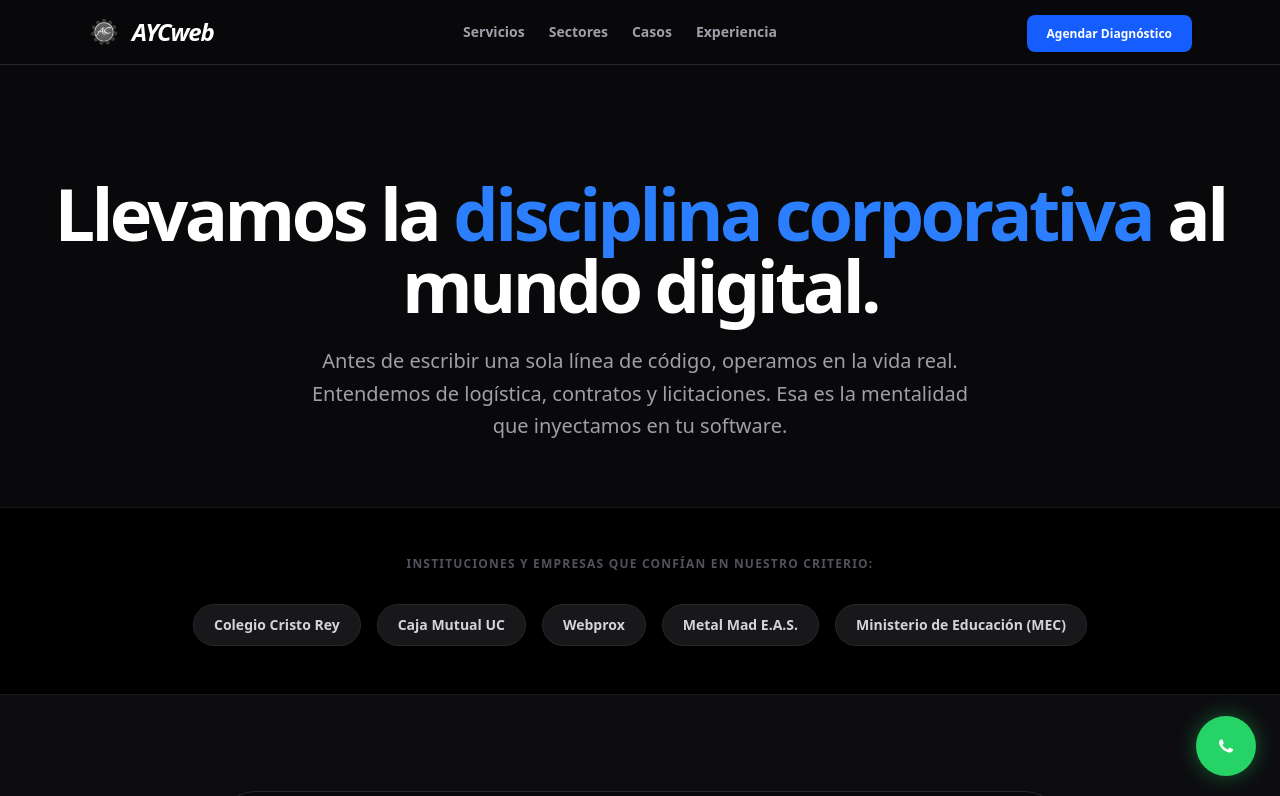
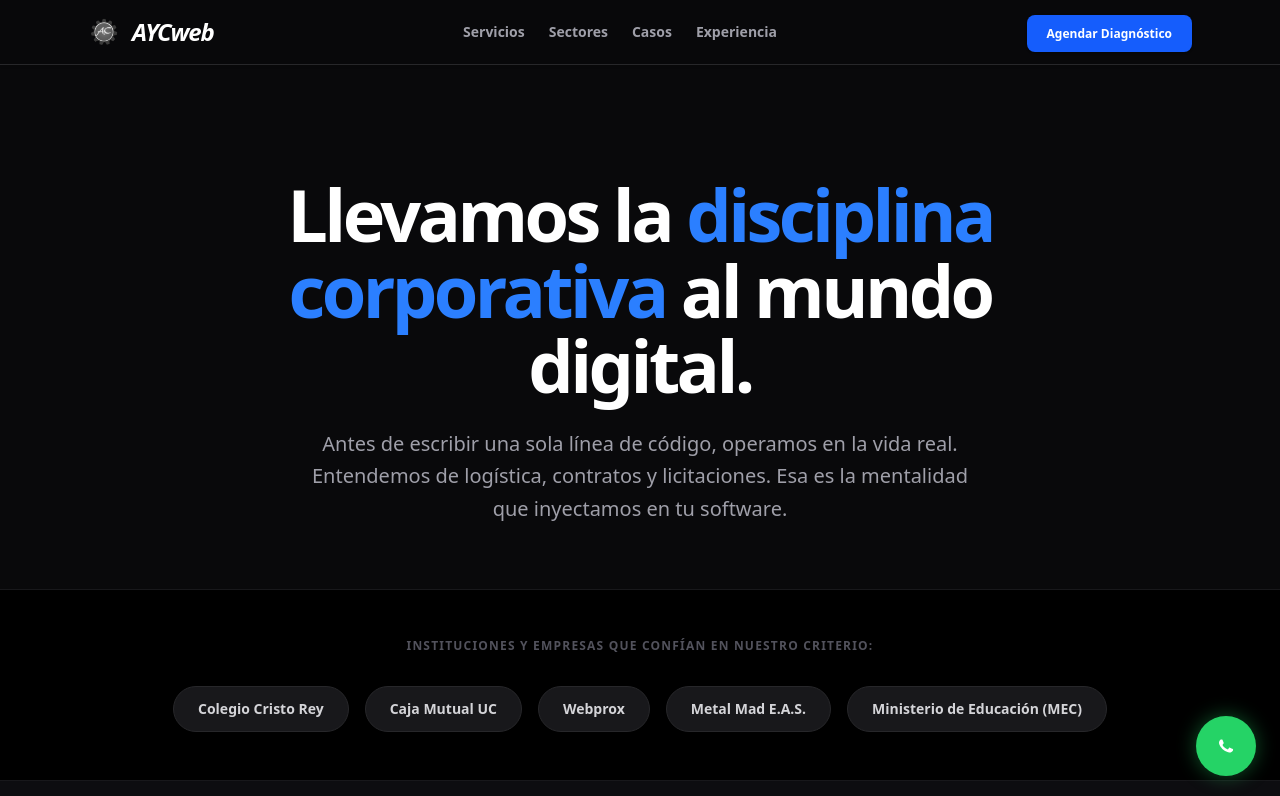
Before and after one commit to oscaramarilla/aycweb, a Next.js app: page /experiencia in a window 1280 px wide. Shown: the top 796 px of the page. Built offline with nearby package versions, Linux system fonts and the light colour scheme.

Commit message:
Acabado Premium (10/10): Resolucion de los 5 puntos tacticos. Navbars limpias en Vercel, Casos uniformados, Copy refinado.

```diff
--- a/app/casos/page.tsx
+++ b/app/casos/page.tsx
@@ -45,7 +45,7 @@
         </div>
       </section>
 
-      {/* 🔥 PUNTO 5: CASO GASTRONOMÍA UNIFORMADO */}
+      {/* CASO 2: GASTRONOMÍA UNIFORMADO Y CORPORATIVO */}
       <section className="py-24 bg-zinc-950 border-b border-zinc-900">
         <div className="max-w-6xl mx-auto px-6 grid grid-cols-1 lg:grid-cols-2 gap-12 items-center flex-row-reverse">
           <div className="lg:order-2">
@@ -62,10 +62,11 @@
                 </ul>
               </div>
             </div>
-            <div className="flex gap-4">
-               <a href="https://latabletapy.com" target="_blank" rel="noopener noreferrer" className="bg-orange-600 hover:bg-orange-500 text-white font-bold py-3 px-6 rounded-xl transition-all inline-flex">Ver Caso La Tableta &rarr;</a>
-               {/* 🔥 PUNTO 6: PROYECTO PRIVADO */}
-               <span className="bg-zinc-900 border border-zinc-800 text-zinc-500 text-xs font-bold py-3 px-6 rounded-xl flex items-center">Proyecto privado / No publicable</span>
+            <div className="flex flex-col sm:flex-row gap-4">
+               <a href="https://latabletapy.com" target="_blank" rel="noopener noreferrer" className="bg-orange-600 hover:bg-orange-500 text-white font-bold py-3 px-6 rounded-xl transition-all inline-flex justify-center">Ver Caso La Tableta &rarr;</a>
+               <span className="bg-zinc-900 border border-zinc-800 text-zinc-400 text-xs font-medium py-3 px-6 rounded-xl flex items-center justify-center text-center">
+                  Proyecto privado no publicable por confidencialidad comercial
+               </span>
             </div>
           </div>
           <div className="lg:order-1 bg-zinc-900 rounded-[2rem] border border-zinc-800 p-8 shadow-2xl">
--- a/app/experiencia/page.tsx
+++ b/app/experiencia/page.tsx
@@ -3,32 +3,35 @@
 
 export default function ExperienciaPage() {
   const whatsappNumber = "595985864209";
-  const whatsappMsg = encodeURIComponent("¡Hola! Leí sobre tu trayectoria y quiero agendar un diagnóstico.");
+  const whatsappMsg = encodeURIComponent("¡Hola Oscar! Leí sobre tu trayectoria y me interesa el nivel de disciplina operativa que aplican a los sistemas digitales. ¿Podemos agendar una reunión?");
 
   return (
     <div className="flex flex-col min-h-screen bg-zinc-950 text-zinc-50 font-sans pb-24 md:pb-0">
 
       <section className="relative pt-16 pb-16 md:pt-28 md:pb-16 px-6 text-center overflow-hidden border-b border-zinc-900">
-        <h1 className="text-5xl md:text-7xl font-black mb-6 tracking-tighter text-white">
-          Llevamos la <span className="text-blue-500">disciplina corporativa</span> al mundo digital.
-        </h1>
-        <p className="text-xl text-zinc-400 max-w-2xl mx-auto font-light leading-relaxed">
-          Antes de escribir una sola línea de código, operamos en la vida real. Entendemos de logística, contratos y licitaciones. Esa es la mentalidad que inyectamos en tu software.
-        </p>
+        <div className="absolute top-0 left-1/2 -translate-x-1/2 w-[800px] h-[800px] bg-blue-600/10 rounded-full blur-[120px] pointer-events-none -z-10"></div>
+        <div className="max-w-4xl mx-auto relative z-10">
+          <h1 className="text-5xl md:text-7xl font-black mb-6 tracking-tighter leading-[1.05] text-white">
+            Llevamos la <span className="text-blue-500">disciplina corporativa</span> al mundo digital.
+          </h1>
+          <p className="text-xl text-zinc-400 max-w-2xl mx-auto font-light leading-relaxed">
+            Antes de escribir una sola línea de código, operamos en la vida real. Entendemos de logística, contratos y licitaciones. Esa es la mentalidad que inyectamos en tu software.
+          </p>
+        </div>
       </section>
 
-      {/* 🔥 PUNTO 9: INSTITUCIONES EN CHIPS/CARDS */}
+      {/* 🔥 PUNTO 4: INSTITUCIONES EN CHIPS SEPARADOS */}
       <section className="py-12 bg-black border-b border-zinc-900">
         <div className="max-w-6xl mx-auto px-6 text-center">
           <p className="text-xs font-bold uppercase tracking-widest text-zinc-600 mb-8">
             Instituciones y empresas que confían en nuestro criterio:
           </p>
           <div className="flex flex-wrap justify-center items-center gap-4">
-            <span className="bg-zinc-900 border border-zinc-800 px-5 py-2.5 rounded-full text-zinc-300 text-sm font-bold shadow-sm">Colegio Cristo Rey</span>
-            <span className="bg-zinc-900 border border-zinc-800 px-5 py-2.5 rounded-full text-zinc-300 text-sm font-bold shadow-sm">Caja Mutual UC</span>
-            <span className="bg-zinc-900 border border-zinc-800 px-5 py-2.5 rounded-full text-zinc-300 text-sm font-bold shadow-sm">Webprox</span>
-            <span className="bg-zinc-900 border border-zinc-800 px-5 py-2.5 rounded-full text-zinc-300 text-sm font-bold shadow-sm">Metal Mad E.A.S.</span>
-            <span className="bg-zinc-900 border border-zinc-800 px-5 py-2.5 rounded-full text-zinc-300 text-sm font-bold shadow-sm">Ministerio de Educación (MEC)</span>
+            <span className="bg-zinc-900 border border-zinc-800 px-6 py-3 rounded-full text-zinc-300 text-sm font-bold shadow-sm">Colegio Cristo Rey</span>
+            <span className="bg-zinc-900 border border-zinc-800 px-6 py-3 rounded-full text-zinc-300 text-sm font-bold shadow-sm">Caja Mutual UC</span>
+            <span className="bg-zinc-900 border border-zinc-800 px-6 py-3 rounded-full text-zinc-300 text-sm font-bold shadow-sm">Webprox</span>
+            <span className="bg-zinc-900 border border-zinc-800 px-6 py-3 rounded-full text-zinc-300 text-sm font-bold shadow-sm">Metal Mad E.A.S.</span>
+            <span className="bg-zinc-900 border border-zinc-800 px-6 py-3 rounded-full text-zinc-300 text-sm font-bold shadow-sm">Ministerio de Educación (MEC)</span>
           </div>
         </div>
       </section>
--- a/app/servicios/page.tsx
+++ b/app/servicios/page.tsx
@@ -54,7 +54,7 @@
         </div>
       </section>
 
-      {/* 🔥 PUNTO 8: MÓDULOS (Texto suavizado) */}
+      {/* MÓDULOS (Claim técnico suavizado) */}
       <section className="py-24 bg-zinc-950 border-b border-zinc-900">
         <div className="max-w-6xl mx-auto px-6">
           <div className="flex flex-col lg:flex-row gap-16 items-center">
@@ -67,8 +67,8 @@
                  <div className="flex items-center gap-4 mb-6 border-b border-zinc-800 pb-6">
                    <div className="w-12 h-12 rounded-xl bg-blue-600 flex items-center justify-center text-white font-black text-xl shadow-lg">01</div>
                    <div>
-                     <h4 className="text-white font-bold">Arquitectura web optimizada</h4>
-                     <p className="text-xs text-zinc-500">Núcleo preparado para conversión</p>
+                     <h4 className="text-white font-bold">Arquitectura web de alto rendimiento</h4>
+                     <p className="text-xs text-zinc-500">Base ultra-rápida optimizada para conversión</p>
                    </div>
                  </div>
                  <div className="flex items-center gap-4 border-b border-zinc-800 pb-6 ml-6 mb-6">
```
